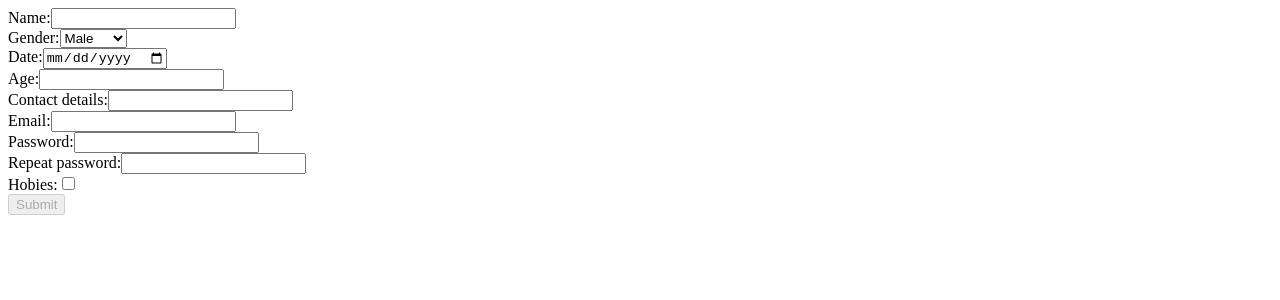
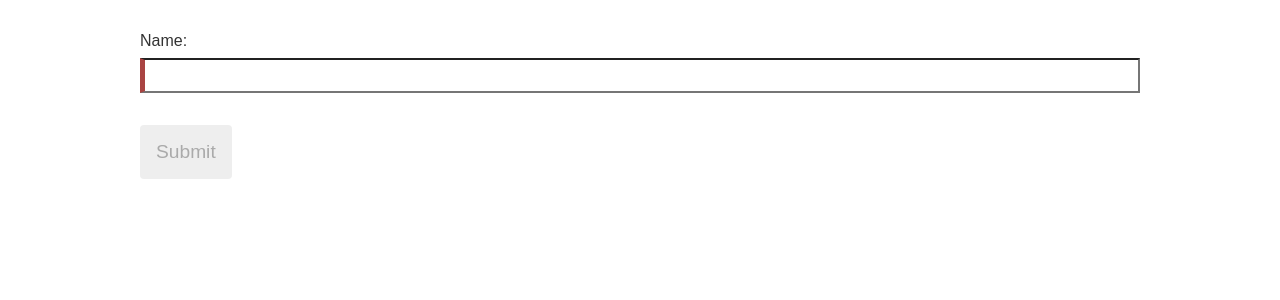
Before and after one commit to Bora1710/Form-exercise, an Angular app: page / in a window 1280 px wide. Shown: the top 300 px of the page. Built offline with nearby package versions, Linux system fonts and the light colour scheme.

Commit message:
Delete all unnecessary elements and add styles

```diff
--- a/src/app/home/home.component.css
+++ b/src/app/home/home.component.css
@@ -0,0 +1,31 @@
+.cross-validation-error input {
+    border-left: 5px solid red;
+  }
+  .ng-valid[required], .ng-valid.required  {
+    border-left: 5px solid #42A948; /* green */
+  }
+
+  .ng-invalid:not(form)  {
+    border-left: 5px solid #a94442; /* red */
+  }
+
+  .alert div {
+    background-color: #fed3d3;
+    color: #820000;
+    padding: 1rem;
+    margin-bottom: 1rem;
+  }
+
+  .form-group {
+    margin-bottom: 1rem;
+  }
+
+  label {
+    display: block;
+    margin-bottom: .5rem;
+  }
+
+  select {
+    width: 100%;
+    padding: .5rem;
+  }
--- a/src/app/home/home.component.html
+++ b/src/app/home/home.component.html
@@ -1,43 +1,27 @@
 <form [formGroup]="userForm">
-  <div>
-    <label for="name">Name:</label>
-    <input type="text" id="name" name="name" />
+  <div
+    class="cross-validation"
+    [class.cross-validation-error]="userForm.errors?.['identityRevealed'] && (userForm.touched || userForm.dirty)"
+  >
+    <div class="form-group">
+      <label for="name">Name:</label>
+      <input
+        type="text"
+        id="name"
+        name="name"
+        formControlName="name"
+        required
+      />
+      <div
+        *ngIf="name.invalid && (name.dirty || name.touched)"
+        class="alert alert-danger"
+      >
+        <div *ngIf="name.errors?.['required']">Name is required.</div>
+      </div>
+    </div>
   </div>
-  <div>
-    <label for="gender">Gender:</label>
-    <select id="gender" name="gender">
-      <option value="male">Male</option>
-      <option value="female">Female</option>
-      <option value="other">Other</option>
-    </select>
-  </div>
-  <div>
-    <label for="date">Date:</label>
-    <input type="date" id="date" name="date" />
-  </div>
-  <div>
-    <label for="age">Age:</label>
-    <input type="number" id="age" name="age" readonly />
-  </div>
-  <div>
-    <label for="contact">Contact details:</label>
-    <input type="text" id="contact" name="contact" />
-  </div>
-  <div>
-    <label for="email">Email:</label>
-    <input type="email" id="email" name="email" />
-  </div>
-  <div>
-    <label for="password">Password:</label>
-    <input type="password" id="password" name="password" />
-  </div>
-  <div>
-    <label for="passwordRepeat">Repeat password:</label>
-    <input type="password" id="passwordRepeat" name="passwordRepeat" />
-  </div>
-  <div>
-    <label for="hobies">Hobies:</label>
-    <input type="checkbox" id="hobies" name="hobies" />
-  </div>
-  <button [disabled]="!userForm.valid">Submit</button>
+
+  <button type="submit"
+  class="btn btn-default"
+  [disabled]="userForm.invalid">Submit</button>
 </form>
--- a/src/app/home/home.component.ts
+++ b/src/app/home/home.component.ts
@@ -1,27 +1,20 @@
 import { Component } from '@angular/core';
 import { FormControl, FormGroup } from '@angular/forms';
 import { Validators } from '@angular/forms';
-import { User } from '../Instances/newUser';
+
 
 @Component({
   selector: 'app-home',
   templateUrl: './home.component.html',
   styleUrls: ['./home.component.css'],
 })
+
+
 export class HomeComponent {
+  user = {name: ""};
   userForm = new FormGroup({
-    name: new FormControl<string>('', Validators.required),
-    gender: new FormControl<string>('', Validators.required),
-    date: new FormControl<String>('', Validators.required),
-    age: new FormControl<number>(0, Validators.required),
-    contact: new FormControl<string>('', Validators.required),
-    email: new FormControl<string>('', Validators.required),
-    password: new FormControl<string>('', Validators.required),
-    repeatPassword: new FormControl<string>('', Validators.required),
-    hobies: new FormControl('', Validators.required),
-  })
+    name: new FormControl(this.user.name, Validators.required),
+  });
 
-  // confirm() {
-  //   let user = new User(this.userForm.value);
-  // }
+  get name() { return this.userForm.get('name')!; }
 }
--- a/src/styles.css
+++ b/src/styles.css
@@ -1 +1,83 @@
 /* You can add global styles to this file, and also import other style files */
+/* Global Styles */
+* {
+    font-family: Arial, Helvetica, sans-serif;
+  }
+  h1 {
+    color: #264D73;
+    font-size: 2.5rem;
+  }
+  h2, h3 {
+    color: #444;
+    font-weight: lighter;
+  }
+  h3 {
+    font-size: 1.3rem;
+  }
+  body {
+    padding: .5rem;
+    max-width: 1000px;
+    margin: auto;
+  }
+  @media (min-width: 600px) {
+    body {
+      padding: 2rem;
+    }
+  }
+  body, input[text] {
+    color: #333;
+    font-family: Cambria, Georgia, serif;
+  }
+  a {
+    cursor: pointer;
+  }
+  button {
+    background-color: #eee;
+    border: none;
+    border-radius: 4px;
+    cursor: pointer;
+    color: black;
+    font-size: 1.2rem;
+    padding: 1rem;
+    margin-right: 1rem;
+    margin-bottom: 1rem;
+    margin-top: 1rem;
+  }
+  button:hover {
+    background-color: black;
+    color: white;
+  }
+  button:disabled {
+    background-color: #eee;
+    color: #aaa;
+    cursor: auto;
+  }
+
+  /* Navigation link styles */
+  nav a {
+    padding: 5px 10px;
+    text-decoration: none;
+    margin-right: 10px;
+    margin-top: 10px;
+    display: inline-block;
+    background-color: #e8e8e8;
+    color: #3d3d3d;
+    border-radius: 4px;
+  }
+
+  nav a:hover {
+    color: white;
+    background-color:  #42545C;
+  }
+  nav a.active {
+    background-color: black;
+    color: white;
+  }
+  hr {
+    margin: 1.5rem 0;
+  }
+  input[type="text"] {
+    box-sizing: border-box;
+    width: 100%;
+    padding: .5rem;
+  }
```
Also changed, not shown: src/app/Instances/newUser.ts (deleted, +0 -48 lines).
